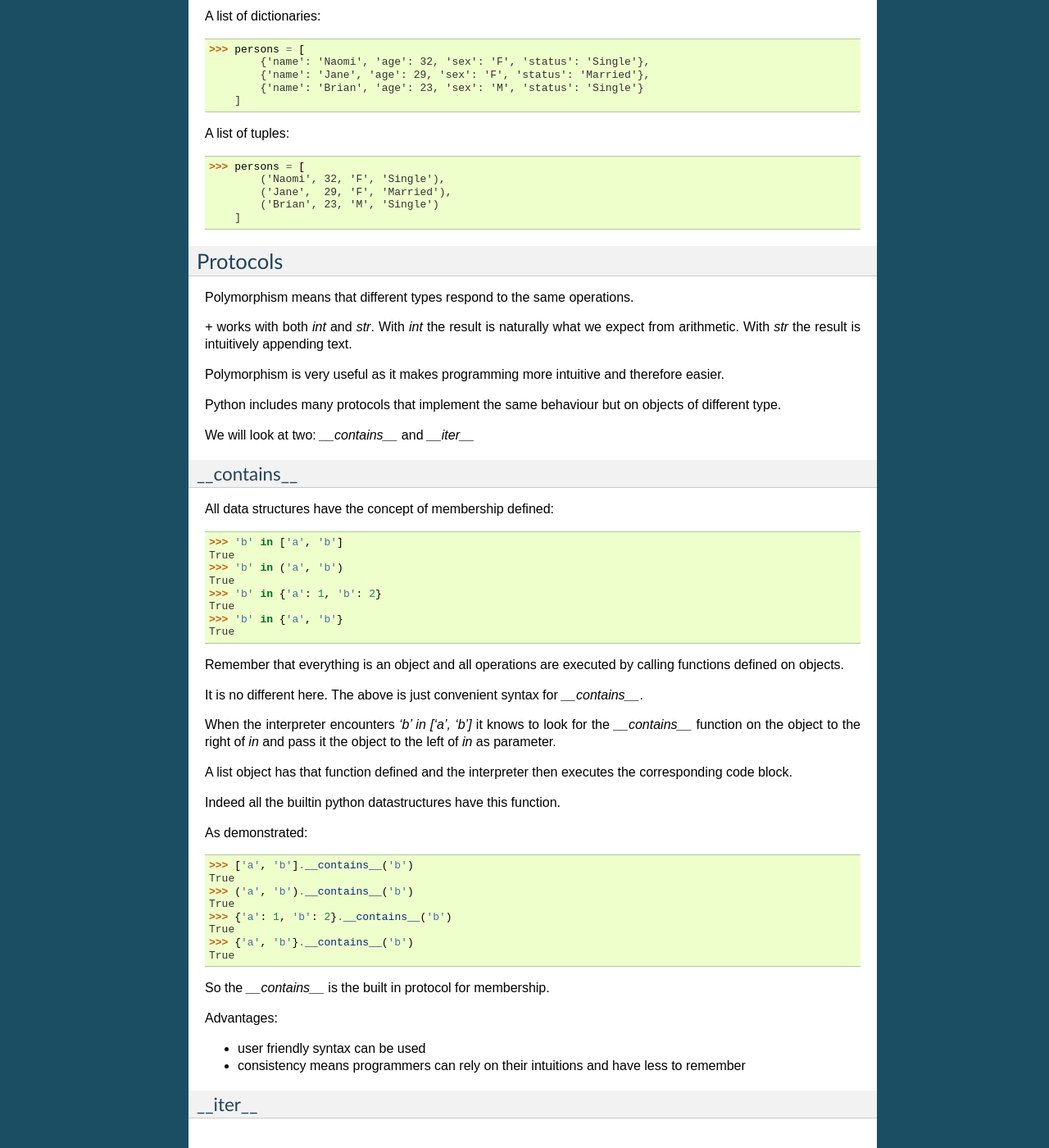
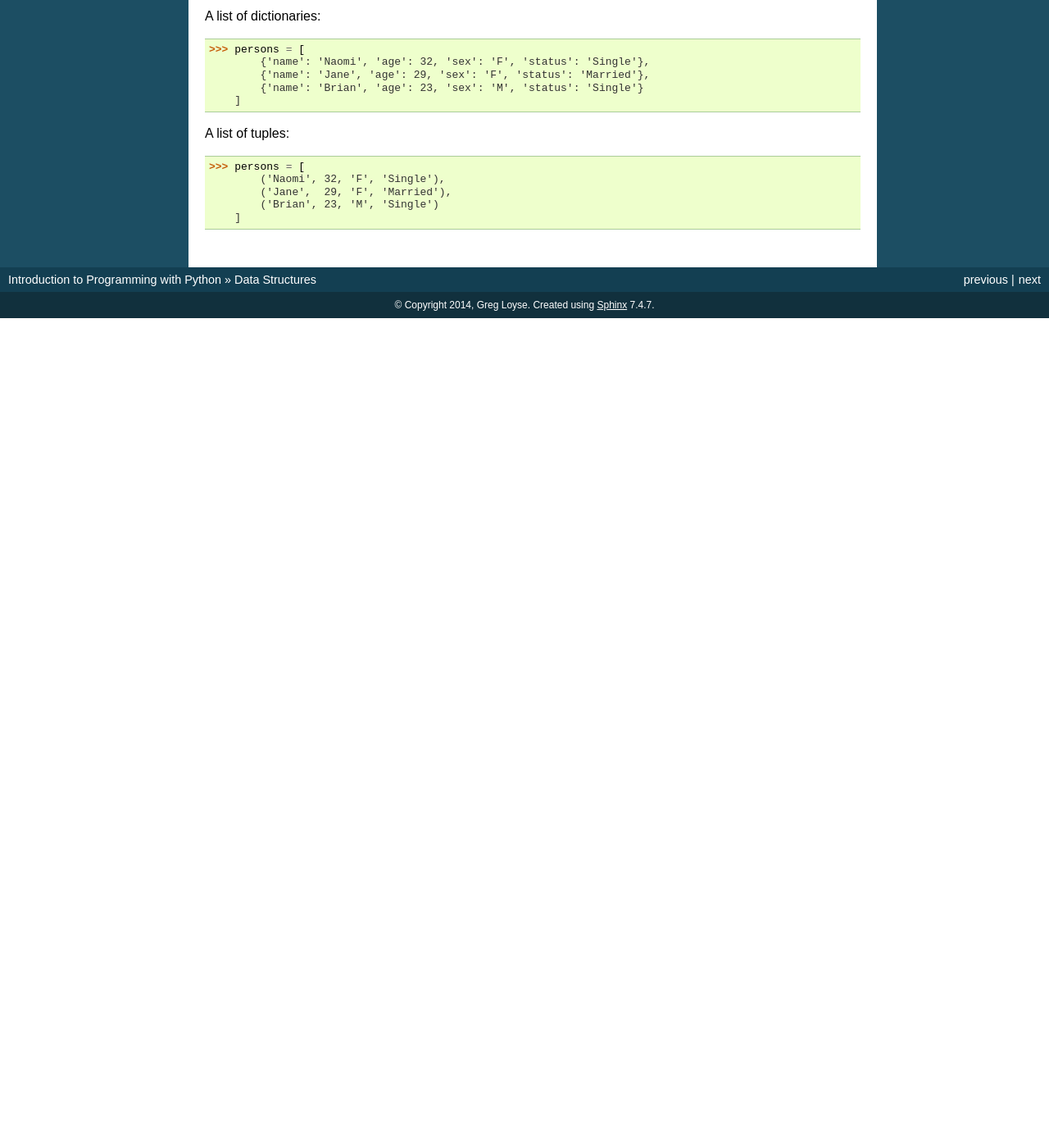
Before and after one commit to gu-lseg/intro-to-programming, a Sphinx documentation site: the page built from source/data_structures.rst, in a window 1280 px wide and 1400 px high, scrolled down 1808 px. Shown: the whole window at 82% size. Built offline with Sphinx 7.4.7, drawn with Linux system fonts in a browser that asks for light colours; after the commit the page ends 2196 px from its top, so only the background shows below that; some of the changed text lies outside the part shown.

```diff
--- a/source/data_structures.rst
+++ b/source/data_structures.rst
@@ -114,69 +114,3 @@ A list of tuples::
             ('Jane',  29, 'F', 'Married'),
             ('Brian', 23, 'M', 'Single')
         ]
-
-
-Protocols
-=========
-
-Polymorphism means that different types respond to the same operations.
-
-`+` works with both `int` and `str`. With `int` the result is naturally what we
-expect from arithmetic. With `str` the result is intuitively appending text.
-
-Polymorphism is very useful as it makes programming more intuitive and
-therefore easier.
-
-Python includes many protocols that implement the same behaviour but on objects
-of different type.
-
-We will look at two: `__contains__` and `__iter__`
-
-__contains__
-------------
-
-All data structures have the concept of membership defined::
-
-    >>> 'b' in ['a', 'b']
-    True
-    >>> 'b' in ('a', 'b')
-    True
-    >>> 'b' in {'a': 1, 'b': 2}
-    True
-    >>> 'b' in {'a', 'b'}
-    True
-
-Remember that everything is an object and all operations are executed by
-calling functions defined on objects.
-
-It is no different here. The above is just convenient syntax for `__contains__`.
-
-When the interpreter encounters `'b' in ['a', 'b']` it knows to look for the `__contains__`
-function on the object to the right of `in` and pass it the object to the left
-of `in` as parameter.
-
-A list object has that function defined and the interpreter then executes the corresponding code block.
-
-Indeed all the builtin python datastructures have this function.
-
-As demonstrated::
-
-    >>> ['a', 'b'].__contains__('b')
-    True
-    >>> ('a', 'b').__contains__('b')
-    True
-    >>> {'a': 1, 'b': 2}.__contains__('b')
-    True
-    >>> {'a', 'b'}.__contains__('b')
-    True
-
-So the `__contains__` is the built in protocol for membership.
-
-Advantages:
-
-* user friendly syntax can be used
-* consistency means programmers can rely on their intuitions and have less to
-  remember
-
-__iter__
---------
--- a/source/index.rst
+++ b/source/index.rst
@@ -19,5 +19,6 @@ Table of Contents:
    flow_control
    abstraction
    data_structures
+   polymorphism
    classes
    resources
```
Also changed, not shown: source/abstraction.rst (+13 -0 lines), source/flow_control.rst (+19 -26 lines).
